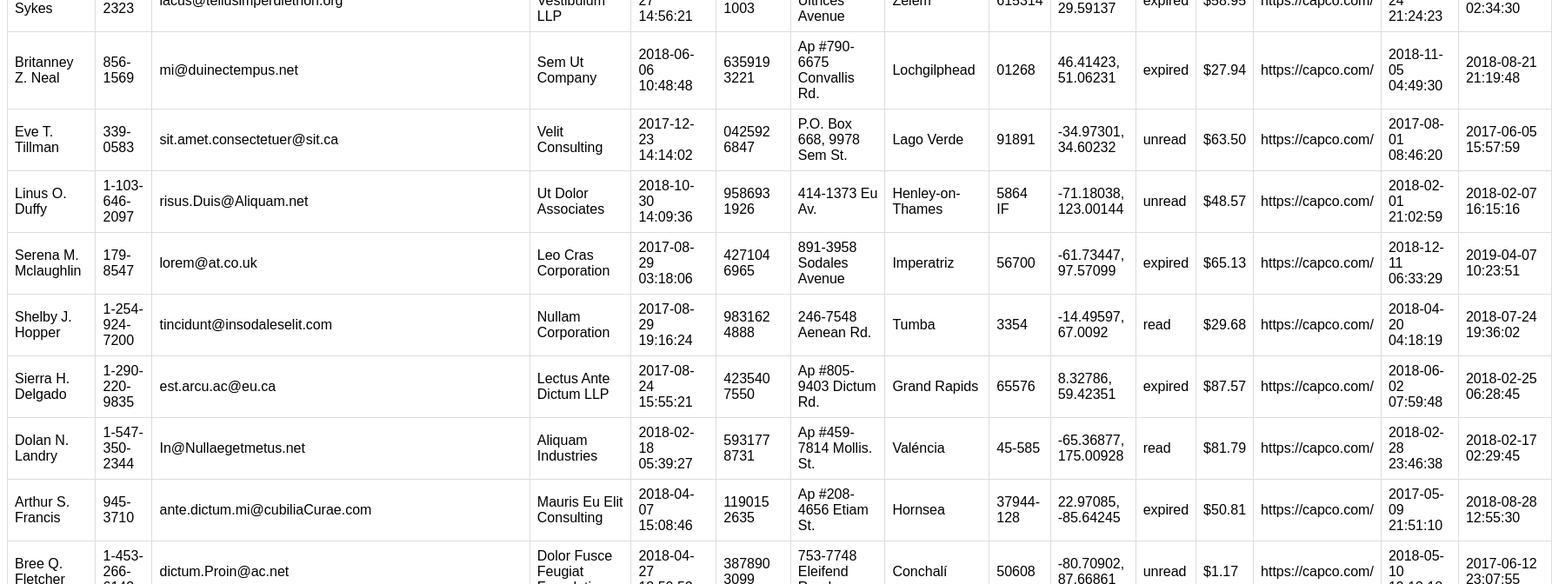
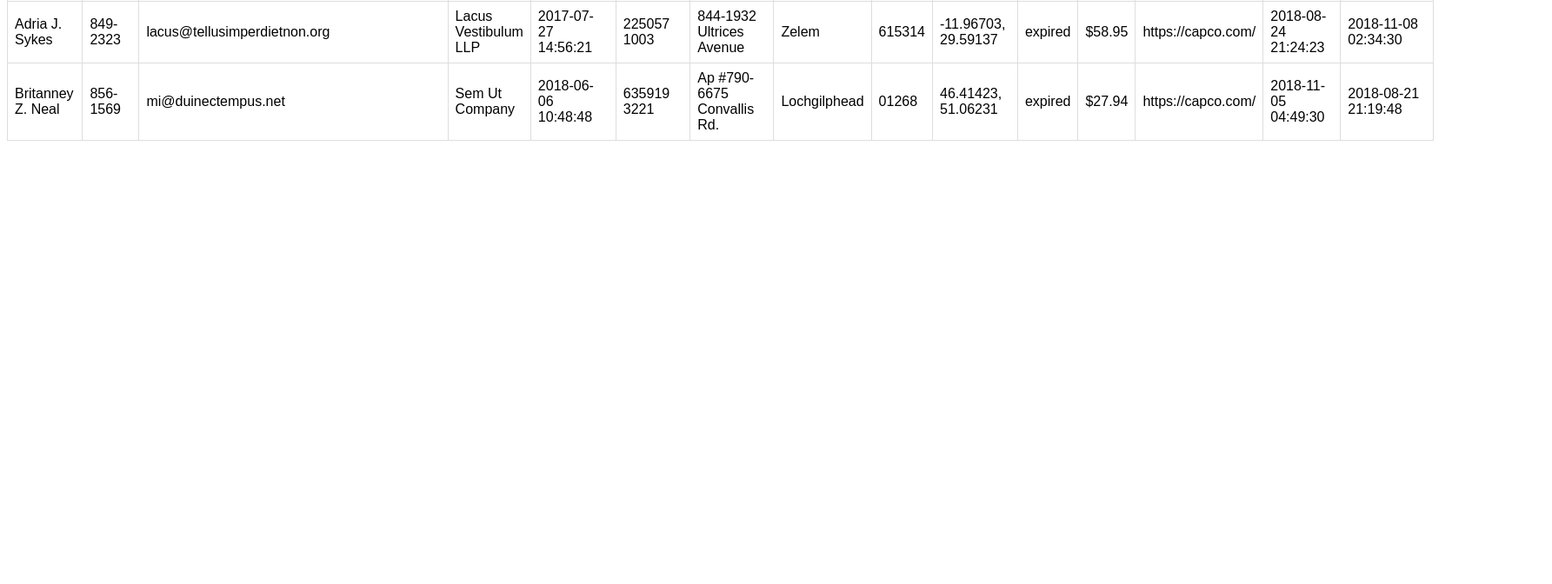
Before and after one commit to nikhildirb9/angular-datatable, an Angular app: page / in a window 1280 px wide. Shown: the part 740-1412 px from the top of the page at 87% size, 1785 px wide, since content can reach past the window. After the commit the page ends 910 px from the top, so only its background shows below. Built offline with nearby package versions, Linux system fonts and the light colour scheme.

Commit message:
added simple pagination

```diff
--- a/src/app/components/ng-datatable-component/ng-datatable-component.component.html
+++ b/src/app/components/ng-datatable-component/ng-datatable-component.component.html
@@ -11,7 +11,7 @@
         </tr>
 
         <!-- BIND ARRAY TO TABLE -->
-        <tr *ngFor="let employee of employees">
+        <tr *ngFor="let employee of paginated_employees">
             <td *ngFor="let col of columns">{{employee[col]}}</td>
         </tr>
     </table>
--- a/src/app/components/ng-datatable-component/ng-datatable-component.component.ts
+++ b/src/app/components/ng-datatable-component/ng-datatable-component.component.ts
@@ -8,12 +8,22 @@ import employeeDetails from '../../data/sample_data.json';
 })
 export class NgDatatableComponentComponent implements OnInit {
   employees: object[];
+  columns = ["name", "phone", "email", "company", "date_entry", "org_num", "address_1", "city", "zip", "geo", "status", "fee", "url", "date_first", "date_recent"];
+  paginated_employees;
+  page = {
+    number: 0,
+    size: 10
+  };
   constructor() { }
 
   ngOnInit() {
     this.employees = employeeDetails;
-    console.log(employeeDetails);
-    this.columns = ["name", "phone", "email", "company", "date_entry", "org_num", "address_1", "city", "zip", "geo", "status", "fee", "url", "date_first", "date_recent"];
+    this.setUpPagination()
+  }
+
+  setUpPagination() {
+    const start = this.page.number * this.page.size;
+    this.paginated_employees = this.employees.slice(start, start + this.page.size);
   }
 
 }
```
